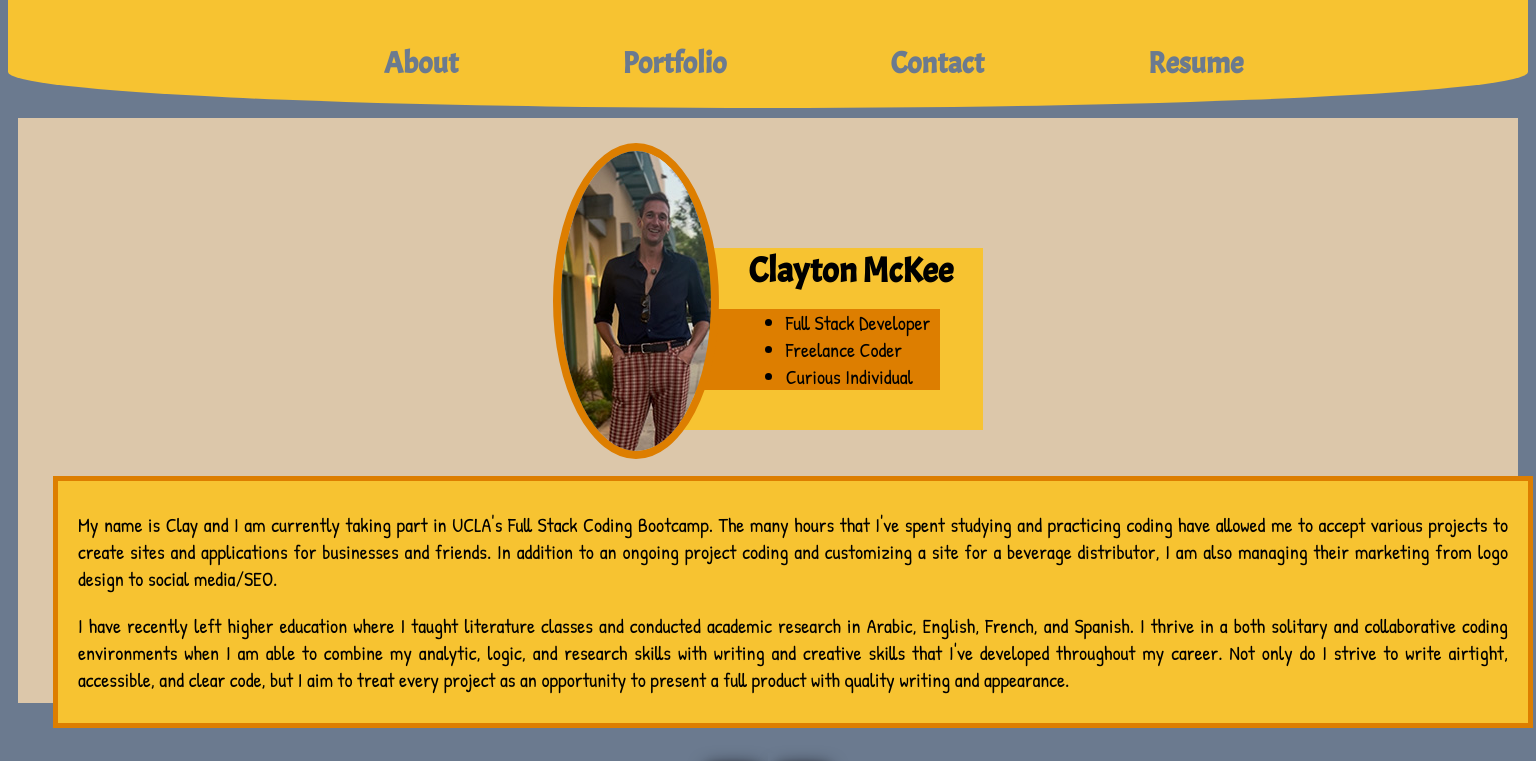
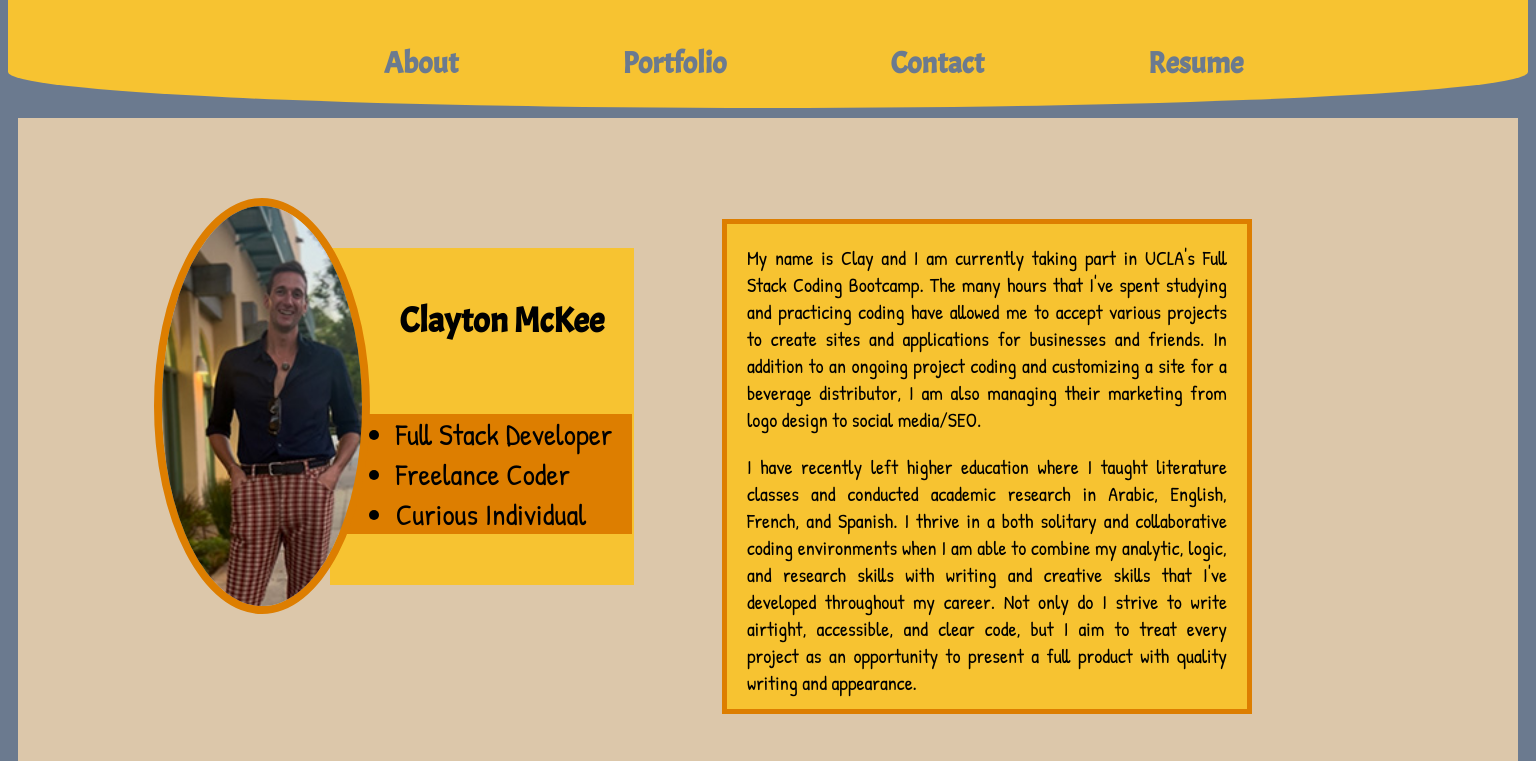
Before and after one commit to cmckee120993/revitalized-professional-portfolio, a React (Create React App) app: page / in a window 1536 px wide. Shown: the part 321-1082 px from the top of the page. Built offline with nearby package versions, Linux system fonts and the light colour scheme.

Commit message:
stylistic tweaks and media queries

```diff
--- a/package.json
+++ b/package.json
@@ -11,6 +11,7 @@
     "@testing-library/react": "^13.4.0",
     "@testing-library/user-event": "^13.5.0",
     "react": "^18.2.0",
+    "react-collapsible": "^2.10.0",
     "react-dom": "^18.2.0",
     "react-router-dom": "^6.4.3",
     "react-scripts": "5.0.1",
--- a/src/components/Portfolio.js
+++ b/src/components/Portfolio.js
@@ -5,7 +5,7 @@ import projectTwo from '../assets/images/fortnite-app-screenshot.png';
 import projectThree from '../assets/images/beverage-express.jpg';
 import {FontAwesomeIcon} from '@fortawesome/react-fontawesome';
 import {faStar} from '@fortawesome/free-solid-svg-icons';
-
+import Collapsible from 'react-collapsible';
 
 function Portfolio() {
     return (
@@ -13,7 +13,7 @@ function Portfolio() {
             <h2 className="project-title">My Projects</h2>
             <div className="spotlight-project">
                 <div className="spotlight-header">
-                    <h3>Spotlight: Courier App</h3>
+                    <h3 className="project-header">Spotlight: Courier App</h3>
                     <FontAwesomeIcon className="portfolio-icon" icon={faStar}/>
                 </div>
                 <a href="https://courier-share.herokuapp.com/">
@@ -30,10 +30,13 @@ function Portfolio() {
                 </ul>
             </div>
             <div className="other-projects">
+                <h3 className="project-header">Other Projects</h3>
                 <div className="project-two">
                     <a href="https://swyner97.github.io/fortnite-app/">
                         <img src={projectTwo} alt="Fortnite gear and skins website screenshot" className="project-image" />
                     </a>
+                    <div className="collapsible-div">
+                        <Collapsible className="additional-info" trigger="Click for more info..." triggerWhenOpen="Click for less info...">
                             <p className="description">This website is for Fortnite players who wish to look at how they can customize their characters without having to log onto the game. Two APIs populate the daily store as well as a full store archive.
                             The project uses local storage to allow users to add gear that they want to a wishlist for later. Rather than having to scroll through the entire archive, users can search for desired items, even if they aren't in the Fortnite Store for that day.
                             This project was a collaboration with  Sarah Wyner and Andre Silva. Click on the image to check it out!
@@ -45,12 +48,16 @@ function Portfolio() {
                                 <li>JavaScript/Jquery</li>
                                 <li>APIs</li>
                             </ul>
+                        </Collapsible>
+                    </div>
                 </div>
 
                 <div className="project-three">
                     <a href="mybevexp.com">
                         <img src={projectThree} alt="Beer distributor website screenshot" className="project-image" />
                     </a>
+                    <div className="collapsible-div">
+                        <Collapsible className="additional-info" trigger="Click for more info..." triggerWhenOpen="Click for less info...">
                             <p className="description">This website is a placeholder for larger, more in-depth website for Beverage Express, a beer distributor in Carlisle, Pennsylvania. The styling fits their desires.
                                 The favicon and the business' logo were also designed by me. The first step is this single-page site, which lists their current products on tap, their contact, and some basic information about the store.
                                 My contract continues with them to create a more dynamic site with product search capability, order options, and more! Click on the image to check it out!</p>
@@ -58,6 +65,8 @@ function Portfolio() {
                                 <li>HTML</li>
                                 <li>CSS/Bootstraps</li>
                             </ul>
+                        </Collapsible>
+                    </div>
                 </div>
             </div>
         </div>
--- a/src/components/Resume.js
+++ b/src/components/Resume.js
@@ -1,11 +1,14 @@
 import React from "react";
 import "../styles/Resume.css";
+import {FontAwesomeIcon} from '@fortawesome/react-fontawesome';
+import {faGraduationCap} from '@fortawesome/free-solid-svg-icons';
 
 function Resume() {
   return (
     <content>
       <h2 className="resume-title">Résumé</h2>
       <div className="resume-cat">
+        <div className="programming-skills">
           <h3>Programming Skills</h3>
           <ul className="skills">
             <li>HTML</li>
@@ -24,7 +27,9 @@ function Resume() {
             <li>MERN</li>
             <li>State</li>
           </ul>
+        </div>
 
+        <div className="education-div">
         <h3>Education</h3>
         <ul className="education">
             <li className="top-item">University of California, Los Angeles</li>
@@ -62,6 +67,8 @@ function Resume() {
                 </ul>
         </ul>
         </div>
+        <FontAwesomeIcon className="resume-icon" icon={faGraduationCap}/>
+      </div>
     </content>
   );
 }
--- a/src/styles/About.css
+++ b/src/styles/About.css
@@ -79,3 +79,54 @@
     margin-left: 10px;
     margin-right: 10px;
 }
+
+@media only screen and (min-width: 1050px) {
+.card-header {
+    position: absolute;
+    left: 10%;
+}
+
+.about-info {
+    float: right;
+    width: 500px;
+    height: 475px;
+    padding-top: 0px;
+    position: absolute;
+    top: 575px;
+    left: 47%;
+}
+
+.about {
+    height: 675px;
+    display: flex;
+    justify-content: space-around;
+}
+}
+
+@media only screen and (min-width: 1165px) {
+    .about-info {
+        top: 500px;
+    }
+}
+
+@media only screen and (min-width: 1400px) {
+    .portrait {
+        height: 400px;
+        width: 200px;
+        margin-top: 75px;
+    }
+    .title-list li, .title-list {
+        margin-left: 100px;
+        padding-right: 10px;
+        font-size: 30px;
+        font-family: 'Patrick Hand', cursive;
+    }
+
+    .title-list {
+        margin-top: -200px;
+    }
+
+    .card-title h2 {
+        padding-top: 50px;
+    }
+}
--- a/src/styles/Portfolio.css
+++ b/src/styles/Portfolio.css
@@ -25,7 +25,7 @@
     padding-top: 10px;
 }
 
-.spotlight-project h3 {
+.project-header {
     background: #DD7E00;
     text-align: left;
     width: 200px;
@@ -36,7 +36,11 @@
     margin-bottom: -5px;
 }
 
-.spotlight-project a, .description, .note, .skill-list, .skill-list li, .project-two, .project-three, .other-projects a, .spotlight-header {
+.other-projects h3 {
+    width: 120px;
+}
+
+.spotlight-project a, .description, .note, .skill-list, .skill-list li, .project-two, .project-three, .other-projects a, .spotlight-header, .collapsible-div {
 background: none;
 }
 
@@ -66,6 +70,8 @@ background: none;
     width: 50%;
     height: 175px;
     background: none;
+    margin-bottom: 10px;
+    margin-top: 10px;
 }
 
 .spotlight-image:hover, .project-image:hover {
@@ -84,3 +90,55 @@ filter: saturate(2);
     justify-content: space-between;
     align-items: center;
 }
+
+.additional-info, .additional-info span, .Collapsible span {
+    background: #DD7E00;
+    font-family: 'Patrick Hand', cursive;
+    font-size: 20px;
+    padding: 5px;
+}
+
+.additional-info span:hover, .Collapsible span:hover {
+    background: #6B7A8F;
+    color: #F7882F;
+    text-decoration: underline;
+}
+
+.additional-info {
+    padding-bottom: 20px;
+}
+
+.Collapsible, .Collapsible div {
+    background: none;
+}
+
+@media only screen and (min-width: 850px) {
+    .spotlight-image {
+        width: 70%;
+        height: 500px;
+    }
+    .other-projects {
+        display: flex;
+    }
+
+    .other-projects h3 {
+        width: 300px;
+        height: 50px;
+        text-align: center;
+    }
+}
+
+@media only screen and (min-width: 1100px) {
+    .spotlight-image {
+        width: 60%;
+        height: 500px;
+    }
+
+    .project-image {
+        width: 50%;
+        height: 250px;
+        background: none;
+        margin-bottom: 10px;
+    }
+
+}
--- a/src/styles/Resume.css
+++ b/src/styles/Resume.css
@@ -4,6 +4,10 @@
 /* Apricot: #F7882F */
 /* Rusty: #DD7E00 */
 @import url("https://fonts.googleapis.com/css2?family=Acme&family=Patrick+Hand&display=swap");
+
+.education-div, .programming-skills {
+    background: none;
+}
 
 .resume-cat {
     background: #DCC7AA;
@@ -71,3 +75,49 @@
 .university-info li {
     list-style-type: square;
 }
+
+.resume-icon {
+    display: none;
+}
+
+@media only screen and (min-width: 1000px) {
+    .resume-icon {
+        display: block;
+        position: relative;
+        top: -500px;
+        left: 700px;
+        height: 200px;
+        width: 200px;
+        background: none;
+        color: #DD7E00;
+    }
+}
+
+@media only screen and (min-width: 1500px) {
+    .programming-skills {
+        width: 550px;
+        float: left;
+        margin-left: 100px;
+    }
+
+    .education-div {
+        width: 550px;
+        float: right;
+        margin-right: 100px;
+    }
+
+    .resume-cat {
+        height: 850px;
+    }
+
+    .resume-icon {
+        display: block;
+        position: relative;
+        top: 400px;
+        left: -300px;
+        height: 200px;
+        width: 200px;
+        background: none;
+        color: #DD7E00;
+    }
+}
```
Also changed, not shown: 1 other file (tests, documents, lock files or other folders). Lines whose indentation alone changed are shown as unchanged.
